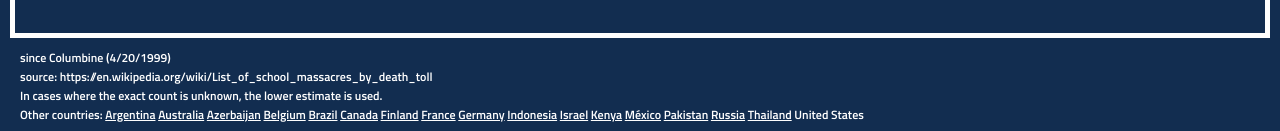
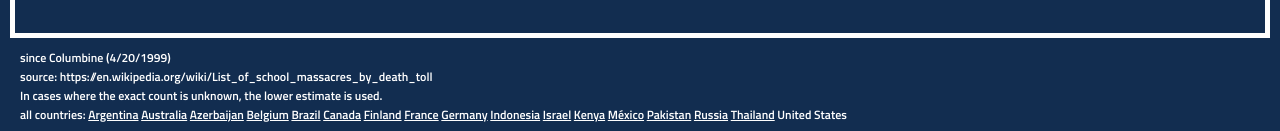
Before and after one commit to chrisdclemens/ShootingsScoreboard, a Jekyll site: the page built from index.html, in a window 1280 px wide. Shown: the part 852-983 px from the top of the page. Built offline with Jekyll 4.4.1, drawn with Linux system fonts in a browser that asks for light colours.

Commit message:
Update scoreboard.html

```diff
--- a/_layouts/scoreboard.html
+++ b/_layouts/scoreboard.html
@@ -30,7 +30,7 @@
           <p>since Columbine (4/20/1999)</p>
           <p>source: https://en.wikipedia.org/wiki/List_of_school_massacres_by_death_toll</p>
           <p>In cases where the exact count is unknown, the lower estimate is used.</p>
-          <p>Other countries: {% assign sorted = (site.countries | sort: 'title') %}
+          <p>all countries: {% assign sorted = (site.countries | sort: 'title') %}
 {% for country in sorted %}
             {% if country.title == page.title %} {{country.title}}
             {% else %}<a href="{{country.url}}">{{country.title}}</a>{% endif %}
```
